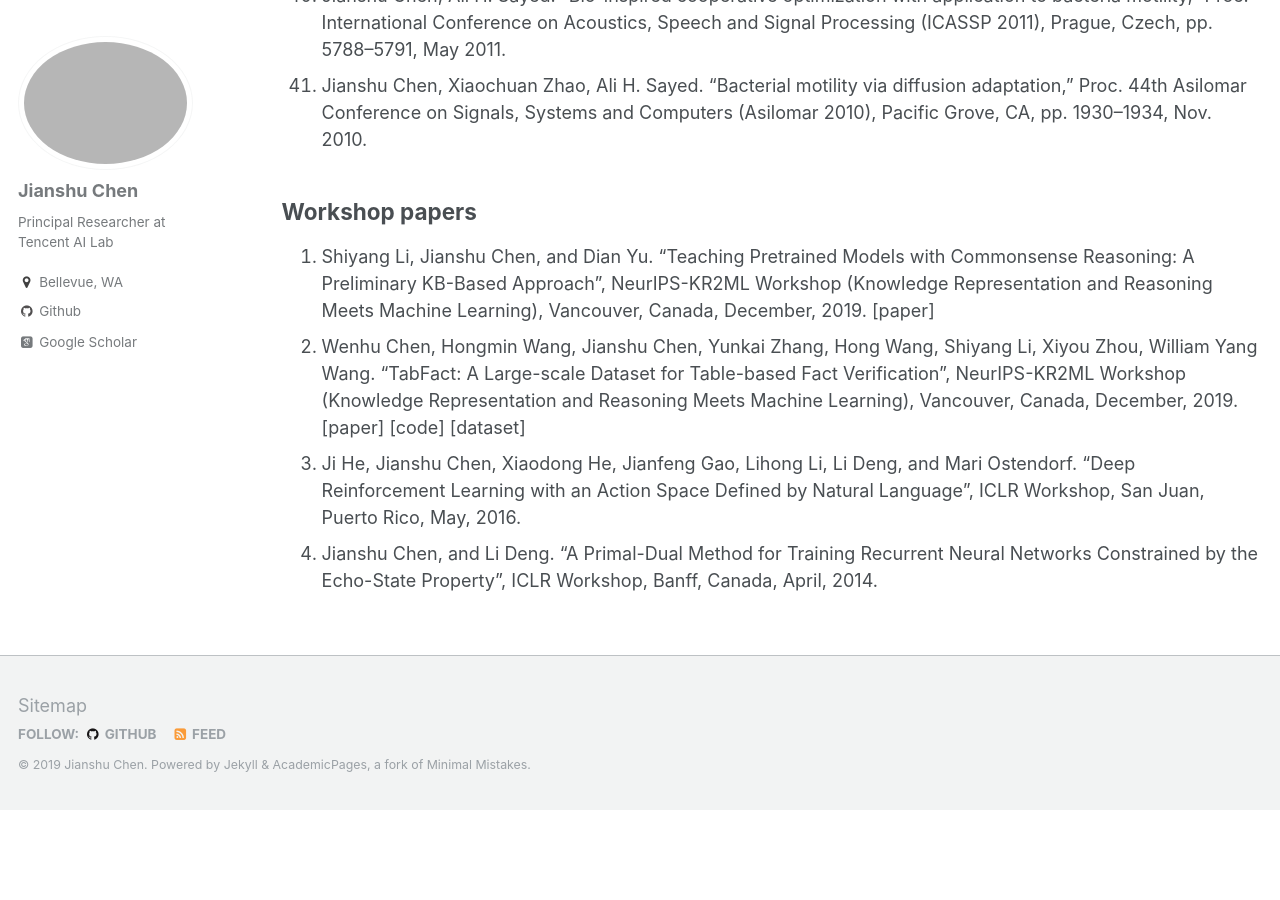
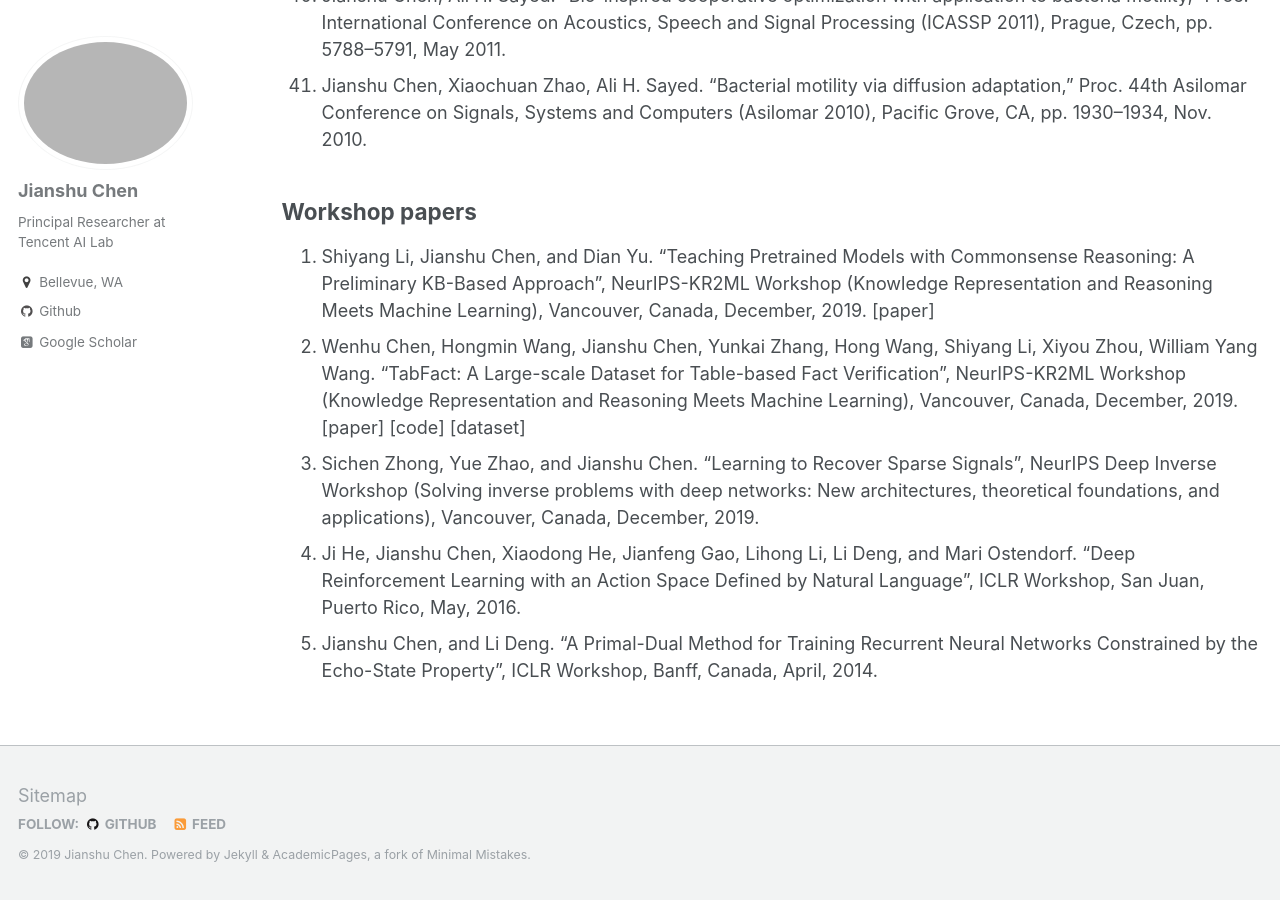
Before and after one commit to chenjianshu/chenjianshu.github.io, a Jekyll site: the page built from _pages/publications.md, in a window 1280 px wide and 900 px high, scrolled down 4907 px. Built offline with Jekyll 4.4.1, drawn with Linux system fonts in a browser that asks for light colours; some web fonts are replaced; before the commit the page ends 5717 px from its top, so only the background shows below that.

Commit message:
Update publications.md

```diff
--- a/_pages/publications.md
+++ b/_pages/publications.md
@@ -69,5 +69,6 @@ author_profile: true
 ## Workshop papers ##
 1. Shiyang Li, Jianshu Chen, and Dian Yu. “Teaching Pretrained Models with Commonsense Reasoning: A Preliminary KB-Based Approach”, NeurIPS-KR2ML Workshop (Knowledge Representation and Reasoning Meets Machine Learning), Vancouver, Canada, December, 2019. \[[paper](https://arxiv.org/pdf/1909.09743.pdf)\]
 1. Wenhu Chen, Hongmin Wang, Jianshu Chen, Yunkai Zhang, Hong Wang, Shiyang Li, Xiyou Zhou, William Yang Wang. “TabFact: A Large-scale Dataset for Table-based Fact Verification”, NeurIPS-KR2ML Workshop (Knowledge Representation and Reasoning Meets Machine Learning), Vancouver, Canada, December, 2019. \[[paper](https://arxiv.org/pdf/1909.02164.pdf)\] \[[code](https://github.com/wenhuchen/Table-Fact-Checking)\] \[[dataset](https://tabfact.github.io/)\]
+1. Sichen Zhong, Yue Zhao, and Jianshu Chen. “Learning to Recover Sparse Signals”, NeurIPS Deep Inverse Workshop (Solving inverse problems with deep networks: New architectures, theoretical foundations, and applications), Vancouver, Canada, December, 2019.
 1. Ji He, Jianshu Chen, Xiaodong He, Jianfeng Gao, Lihong Li, Li Deng, and Mari Ostendorf. “Deep Reinforcement Learning with an Action Space Defined by Natural Language”, ICLR Workshop, San Juan, Puerto Rico, May, 2016.
 1. Jianshu Chen, and Li Deng. “A Primal-Dual Method for Training Recurrent Neural Networks Constrained by the Echo-State Property”, ICLR Workshop, Banff, Canada, April, 2014.
```
